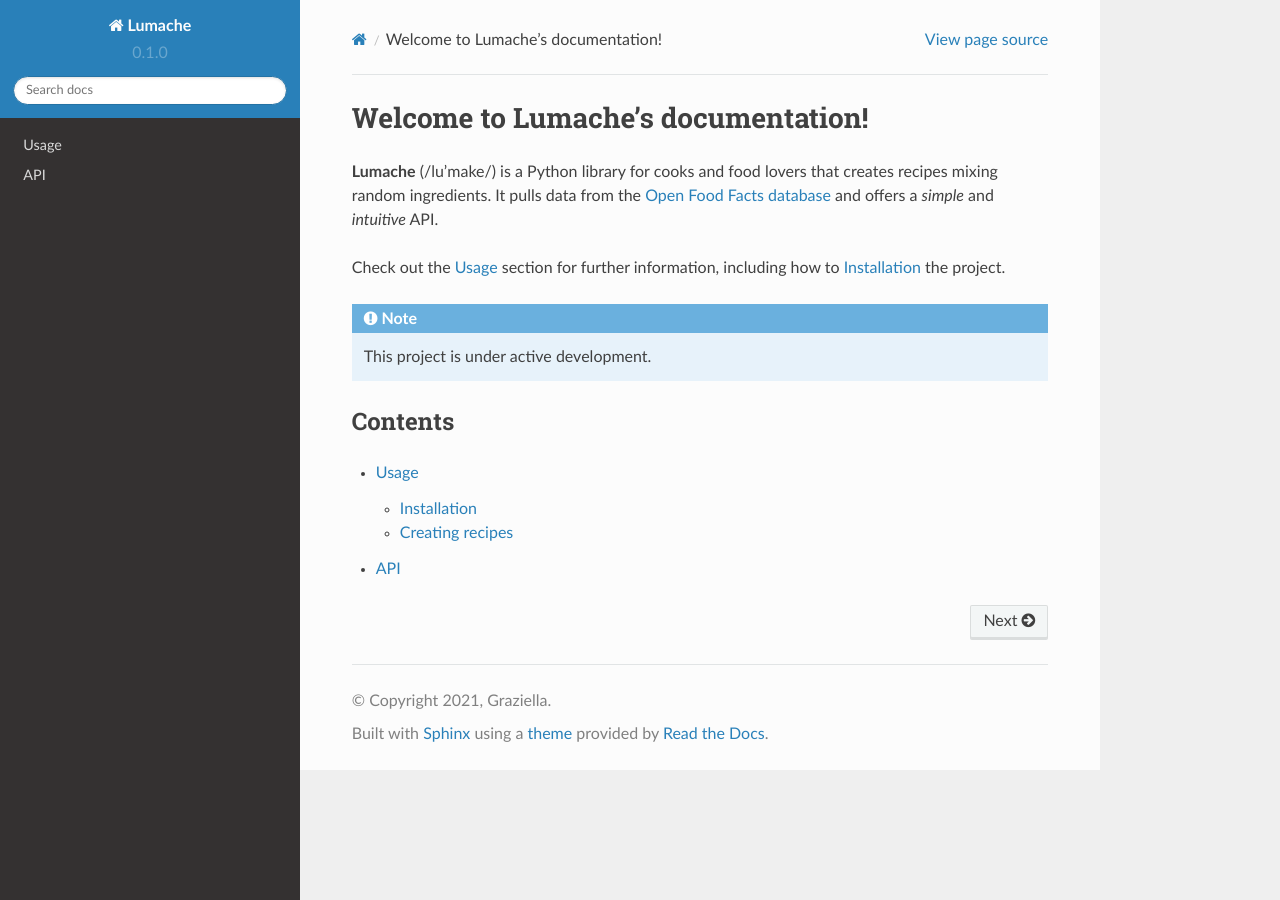
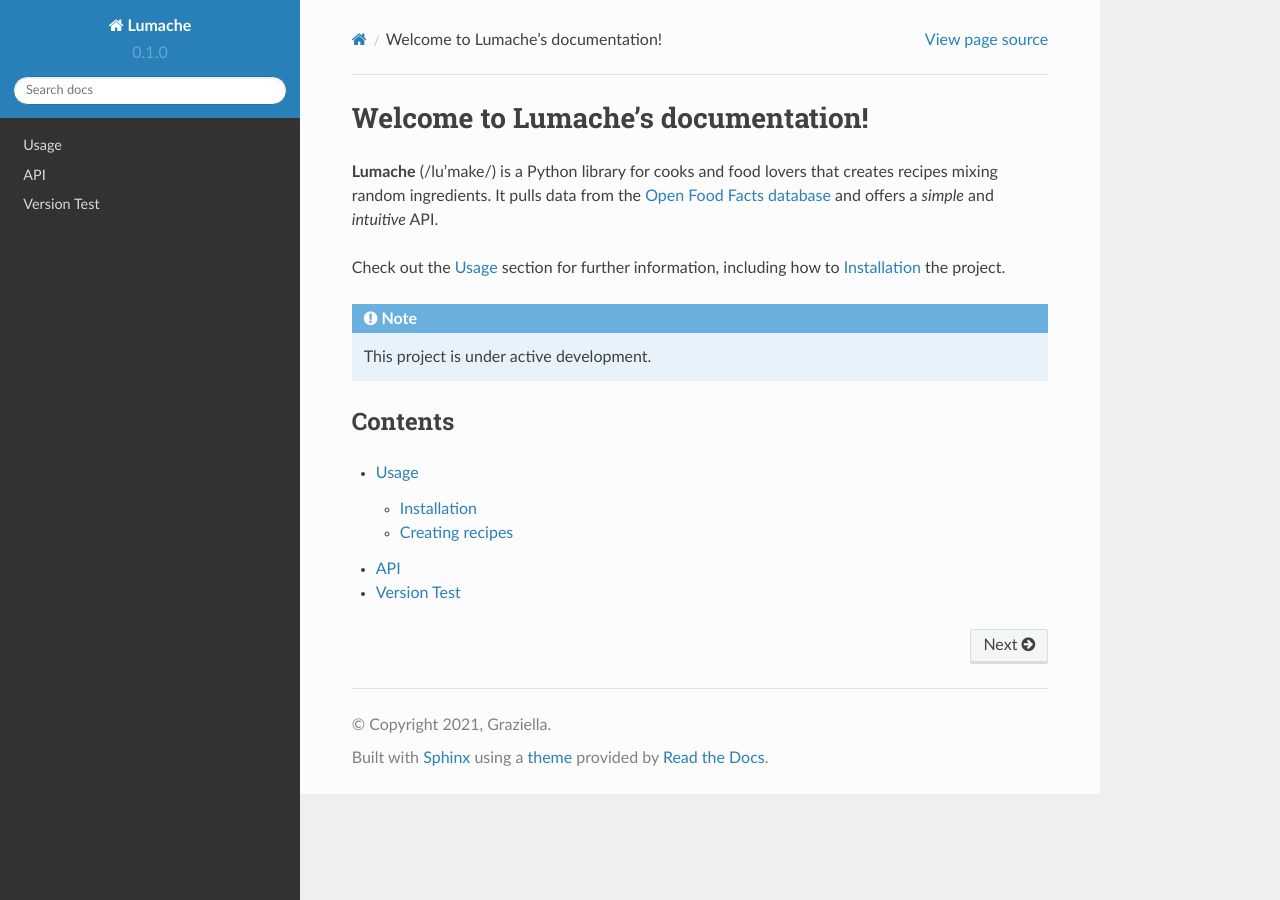
Before and after one commit to sachin-suresh-rapyuta/sootballs-test, a Sphinx documentation site: the page built from docs/source/index.rst, in a window 1280 px wide. Built offline with Sphinx 7.4.7 and the Read the Docs theme 2.0.0, drawn with Linux system fonts in a browser that asks for light colours.

Commit message:
test content

```diff
--- a/docs/source/index.rst
+++ b/docs/source/index.rst
@@ -20,3 +20,4 @@ Contents
 
    usage
    api
+   version-test
--- a/docs/source/version-test.rst
+++ b/docs/source/version-test.rst
@@ -1 +1,4 @@
+Version Test
+------------
+
 This is check for doc version
```
